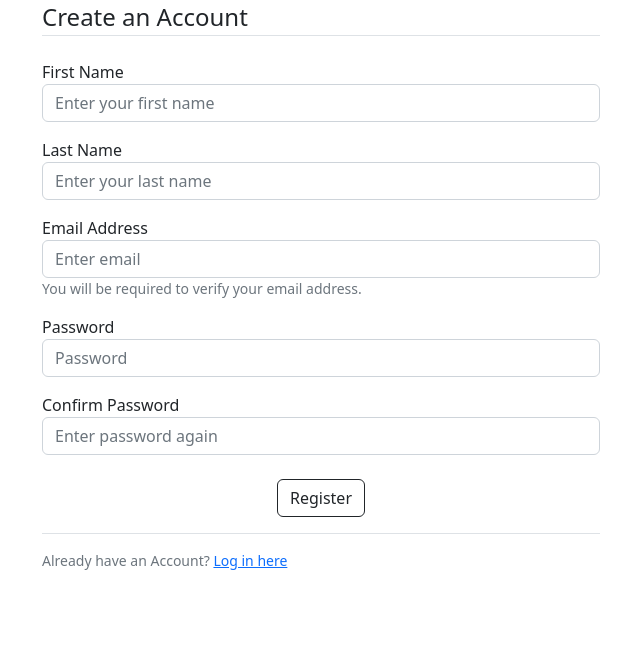
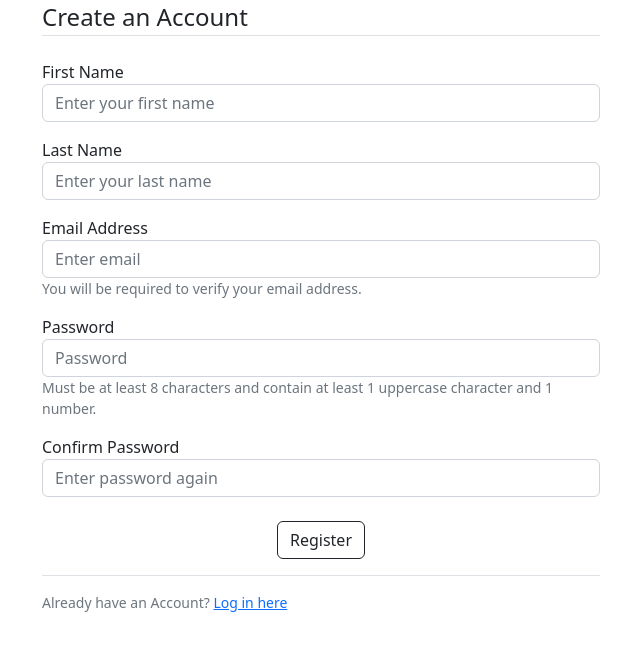
Before and after one commit to Ariq00/Artificially-Intelligent-Video, a Flask app: page /register in a window 1280 px wide. Shown: the part 97-748 px from the top of the page, without its empty margins (319-959 px from the left). Run offline with Flask 2, Linux system fonts and the light colour scheme; parts of the project's set-up code (start-up, migrations or seed data) failed here and were passed over; some libraries are stand-ins or nearby versions.

Commit message:
password strength

```diff
--- a/requirements.txt
+++ b/requirements.txt
@@ -16,3 +16,4 @@ PyJWT==2.4.0
 requests==2.28.1
 pytest==7.1.2
 selenium==4.3.0
+password-strength==0.0.3.post2
--- a/src/auth/forms.py
+++ b/src/auth/forms.py
@@ -5,6 +5,14 @@ from wtforms import StringField, PasswordField, SubmitField, BooleanField, \
 from wtforms.validators import DataRequired, EqualTo, ValidationError, Email
 from models import User
 from werkzeug.security import check_password_hash
+from password_strength import PasswordPolicy
+
+password_policy = PasswordPolicy.from_names(
+    # TODO: uncomment this before deployment
+    # length=8,  # min length: 8
+    # uppercase=1,  # need min. 1 uppercase letters
+    # numbers=1,  # need min. 1 digits
+)
 
 
 class RegistrationForm(FlaskForm):
@@ -28,6 +36,13 @@ class RegistrationForm(FlaskForm):
         if users:
             raise ValidationError(
                 'Email address already in use')
+
+    def validate_password(self, password):
+        if len(password_policy.test(password.data)) > 0:
+            flash(
+                "Password must be at least 8 characters and contain at least 1 uppercase character and 1 number")
+            raise ValidationError(
+                'Password must be at least 8 characters and contain at least 1 uppercase character and 1 number')
 
 
 class LoginForm(FlaskForm):
@@ -76,6 +91,13 @@ class ResetPasswordForm(FlaskForm):
                             message='Passwords must match')])
     submit = SubmitField('Reset Password')
 
+    def validate_password(self, password):
+        if len(password_policy.test(password.data)) > 0:
+            flash(
+                "Password must be at least 8 characters and contain at least 1 uppercase character and 1 number")
+            raise ValidationError(
+                'Password must be at least 8 characters and contain at least 1 uppercase character and 1 number')
+
 
 class UpdateAccountForm(FlaskForm):
     email = EmailField(label='New email address', validators=[])
@@ -91,3 +113,11 @@ class UpdateAccountForm(FlaskForm):
         if users:
             raise ValidationError(
                 'Email address already in use')
+
+    def validate_password(self, password):
+        if len(password_policy.test(password.data)) > 0:
+            flash(
+                "Password must be at least 8 characters and contain at least 1 uppercase character and 1 number",
+                "danger")
+            raise ValidationError(
+                'Password must be at least 8 characters and contain at least 1 uppercase character and 1 number')
--- a/src/templates/register.html
+++ b/src/templates/register.html
@@ -61,6 +61,10 @@
                     </div>
                 {% else %}
                     {{ form.password(class="form-control", placeholder="Password") }}
+                    <small class="form-text text-muted">
+                        Must be at least 8 characters and contain at least 1
+                        uppercase character and 1 number.
+                    </small>
                 {% endif %}
             </div>
 
--- a/src/templates/reset_token.html
+++ b/src/templates/reset_token.html
@@ -16,6 +16,10 @@
                     </div>
                 {% else %}
                     {{ form.password(class="form-control", placeholder="Password") }}
+                    <small class="form-text text-muted">
+                        Must be at least 8 characters and contain at least 1
+                        uppercase character and 1 number.
+                    </small>
                 {% endif %}
             </div>
 
```
Also changed, not shown: src/templates/my_account.html (+16 -3 lines), tests/conftest.py (+1 -1 lines), tests/test_auth.py (+9 -9 lines).
